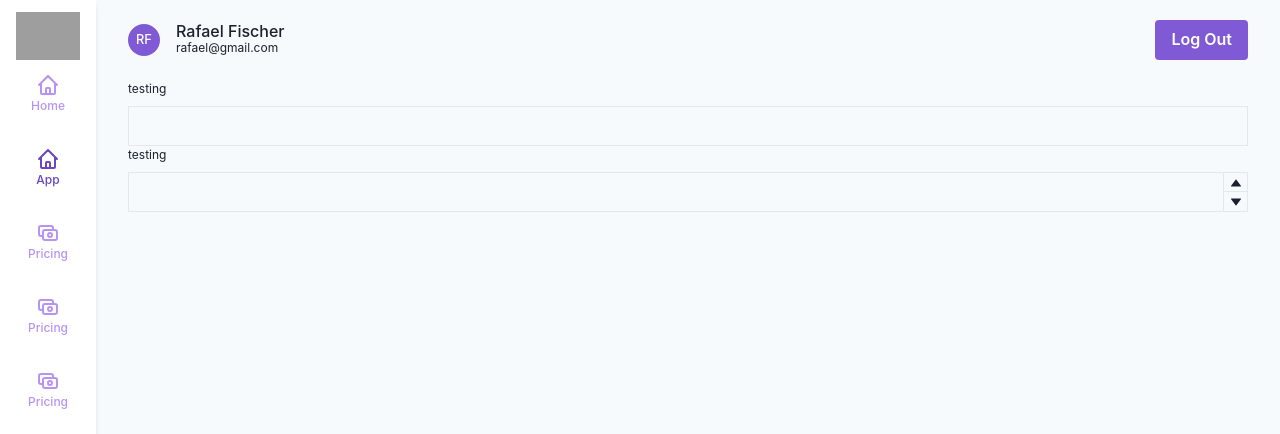
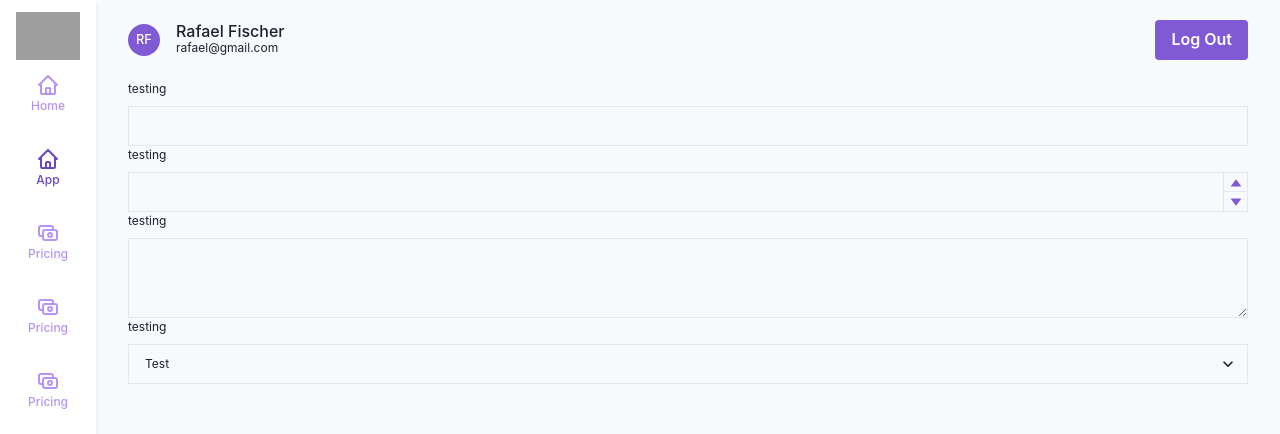
Before and after one commit to fischerafael/pdf-text-extractor, a Next.js app: page /app in a window 1280 px wide. Shown: the top 434 px of the page. Built offline with nearby package versions, Linux system fonts and the light colour scheme; grey boxes are pictures that could not be loaded.

Commit message:
feat: created select

```diff
--- a/client/components/InputNumber/index.tsx
+++ b/client/components/InputNumber/index.tsx
@@ -18,8 +18,8 @@ export const InputNumber = ({ label, helpText, ...props }: InputTextProps) => {
           borderRadius="none"
         />
         <C.NumberInputStepper>
-          <C.NumberIncrementStepper />
-          <C.NumberDecrementStepper />
+          <C.NumberIncrementStepper color={`${theme.accentColour}.500`} />
+          <C.NumberDecrementStepper color={`${theme.accentColour}.500`} />
         </C.NumberInputStepper>
       </C.NumberInput>
     </FormControl>
--- /dev/null
+++ b/client/components/InputSelect/index.tsx
@@ -0,0 +1,46 @@
+import React from "react";
+import * as C from "@chakra-ui/react";
+import { theme } from "@/client/config/theme";
+import { FormControl } from "../FormControl";
+
+interface InputSelectProps extends C.SelectProps {
+  label: string;
+  options?: { value: string; key: string }[];
+  helpText?: string;
+  placeholder?: string;
+}
+
+export const InputSelect = ({
+  label,
+  helpText,
+  options,
+  placeholder,
+  ...props
+}: InputSelectProps) => {
+  const isEnabled = !!options && options.length > 0;
+
+  return (
+    <FormControl label={label}>
+      <C.Select
+        fontSize="xs"
+        _focus={{ ring: "none", borderColor: theme.accentColour }}
+        borderRadius="none"
+        isDisabled={!isEnabled}
+        {...props}
+      >
+        {placeholder && (
+          <option
+            style={{ color: "lightGray" }}
+            disabled={true}
+            selected={true}
+          >
+            {placeholder}
+          </option>
+        )}
+        {options?.map((op) => (
+          <option key={op.key}>{op.value}</option>
+        ))}
+      </C.Select>
+    </FormControl>
+  );
+};
--- /dev/null
+++ b/client/components/InputTextArea/index.tsx
@@ -0,0 +1,25 @@
+import { theme } from "@/client/config/theme";
+import * as C from "@chakra-ui/react";
+import { FormControl } from "../FormControl";
+
+interface InputTextAreaProps extends C.TextareaProps {
+  label: string;
+  helpText?: string;
+}
+
+export const InputTextArea = ({
+  label,
+  helpText,
+  ...props
+}: InputTextAreaProps) => {
+  return (
+    <FormControl label={label}>
+      <C.Textarea
+        fontSize="xs"
+        _focus={{ ring: "none", borderColor: theme.accentColour }}
+        borderRadius="none"
+        {...props}
+      />
+    </FormControl>
+  );
+};
--- a/pages/app/index.tsx
+++ b/pages/app/index.tsx
@@ -3,7 +3,9 @@ import { Button } from "@/client/components/Button";
 import { Footer } from "@/client/components/Footer";
 import { Header } from "@/client/components/Header";
 import { InputNumber } from "@/client/components/InputNumber";
+import { InputSelect } from "@/client/components/InputSelect";
 import { InputText } from "@/client/components/InputText";
+import { InputTextArea } from "@/client/components/InputTextArea";
 import { LinksContainer } from "@/client/components/LinksContainer";
 import { LinksContainerWithIcons } from "@/client/components/LinksContainerWithIcons";
 import { Logo } from "@/client/components/Logo";
@@ -28,6 +30,22 @@ const index = () => {
         <>
           <InputText label="testing" helpText="test" />
           <InputNumber label="testing" helpText="test" />
+          <InputTextArea label="testing" helpText="test" />
+          <InputSelect
+            options={[
+              { key: "1", value: "Random" },
+              { key: "2", value: "Random" },
+
+              { key: "3", value: "Random" },
+
+              { key: "4", value: "Random" },
+
+              { key: "5", value: "Random" },
+            ]}
+            label="testing"
+            helpText="test"
+            placeholder="Test"
+          />
         </>
       }
       footerSlot={<Footer />}
```
